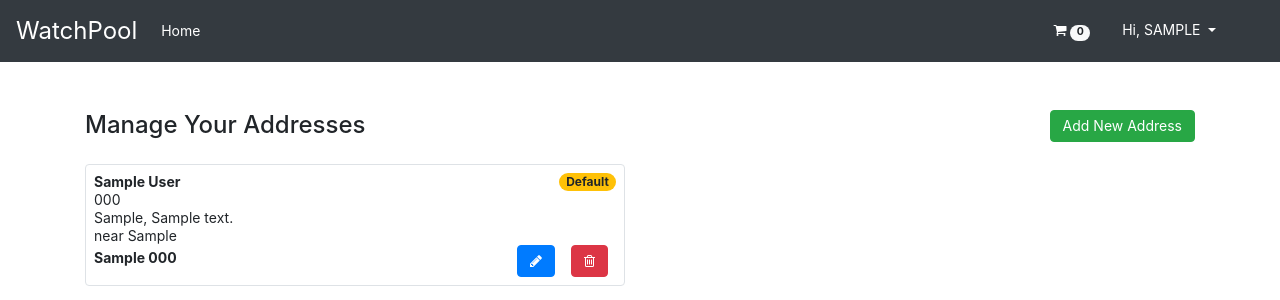
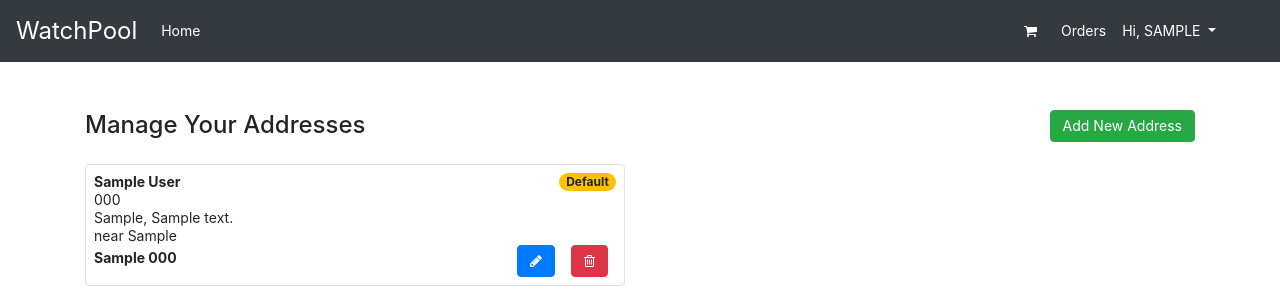
Before and after one commit to inaveenchahar/e-mart, a Django app: page /accounts/manage-address/ in a window 1280 px wide. Shown: the top 300 px of the page. Run offline with Django 3.2, Linux system fonts and the light colour scheme; a user stored in the database is signed in; tables that the repository leaves empty hold one stand-in row (values such as "Sample post"); some libraries are stand-ins or nearby versions.

Commit message:
chore(main): navbar cart icon fixed

```diff
--- a/main/templates/base.html
+++ b/main/templates/base.html
@@ -15,7 +15,9 @@
 
         <a href="{% url 'cart:view_cart' %}" class="text-white d-md-none navbar-link">
             <i class="fa fa-shopping-cart my-0" aria-hidden="true"></i>
-            <span class="badge badge-pill badge-light">{{ tcp }}</span>
+            {% if tcp > 0 %}
+                <span class="badge badge-pill badge-light">{{ tcp }}</span>
+            {% endif %}
         </a>
 
         <button type="button" class="navbar-toggler order-first" data-toggle="collapse" data-target="#navbarCollapse">
@@ -29,12 +31,17 @@
                 </li>
             </ul>
             <ul class="navbar-nav ml-auto">
+                <li class="nav-item mr-md-2 d-none d-md-block">
+                    <a href="{% url 'cart:view_cart' %}" class="nav-link text-white">
+                        <i class="fa fa-shopping-cart my-0" aria-hidden="true"></i>
+                        {% if tcp > 0 %}
+                            <span class="badge badge-pill badge-light">{{ tcp }}</span>
+                        {% endif %}
+                    </a>
+                </li>
                 {% if request.user.is_authenticated %}
-                    <li class="nav-item mr-md-3 d-none d-md-block">
-                        <a href="{% url 'cart:view_cart' %}" class="nav-link text-white">
-                            <i class="fa fa-shopping-cart my-0" aria-hidden="true"></i>
-                            <span class="badge badge-pill badge-light">{{ tcp }}</span>
-                        </a>
+                    <li class="nav-item">
+                        <a class="nav-link text-white" href="{% url 'payment:order_history' %}">Orders</a>
                     </li>
                     <li class="nav-item">
                         <div class="dropdown ">
@@ -55,11 +62,6 @@
 {#                        <a href="{% url 'accounts:logout' %}" class="btn btn-danger text-white nav-link">Log Out</a>#}
 {#                    </li>#}
                 {% else %}
-                    <li class="nav-item mr-md-3">
-                        <a href="{% url 'cart:view_cart' %}" class="nav-link text-white">Cart
-                            <span class="badge badge-pill badge-light">{{ tcp }}</span>
-                        </a>
-                    </li>
                     <li class="nav-item mr-md-2">
                         <a href="{% url 'accounts:login' %}" class="btn btn-light nav-link text-dark px-md-3">Login</a>
                     </li>
```
